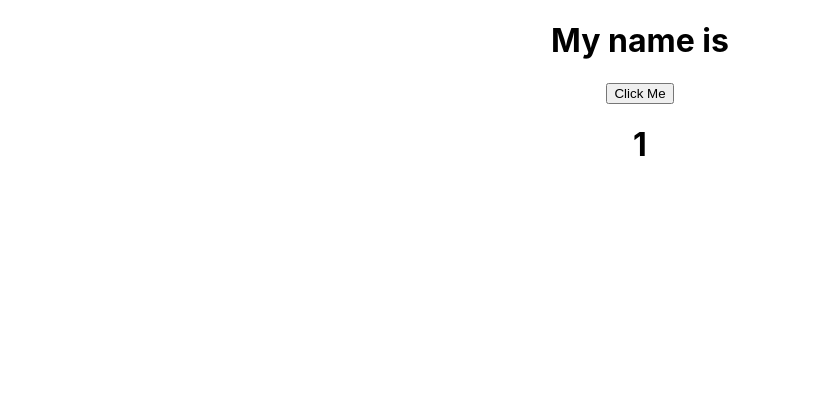
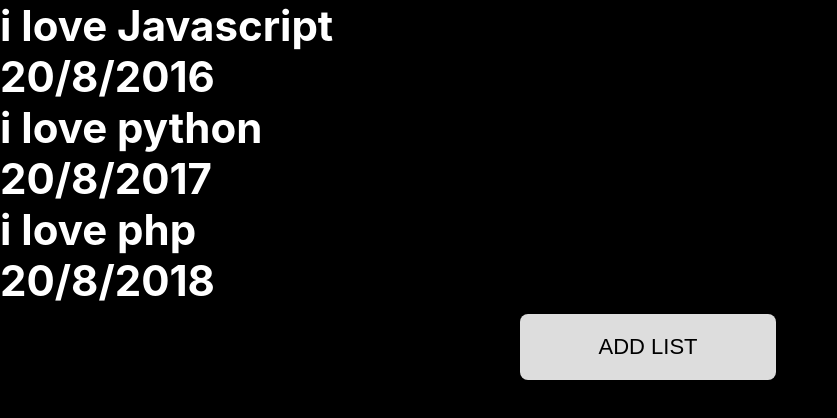
Before and after one commit to mehedihasan-swe/Itemlist, a React (Create React App) app: page / in a window 1280 px wide. Shown: the top 418 px of the page, without its empty margins (0-837 px from the left). Built offline with nearby package versions, Linux system fonts and the light colour scheme.

Commit message:
[style][Feat]Added a Modal and customized design

```diff
--- /dev/null
+++ b/src/Adlist.js
@@ -0,0 +1,17 @@
+import React from 'react'
+
+export default function Adlist() {
+    return (
+        <form>
+            <label>
+                <span>Which progrraming languge do you like?</span>
+                <input type="text" placeholder="your title" />
+            </label>
+            <label>
+                <span>When did you start?</span>
+                <input type="date"/>
+            </label>
+            <button>Submit</button>
+        </form>
+    )
+}
--- a/src/App.css
+++ b/src/App.css
@@ -1,38 +1,77 @@
-.App {
-  text-align: center;
+*,
+*::after,
+*::before {
+  box-sizing: border-box;
+  margin: 0;
+  padding: 0;
 }
 
-.App-logo {
-  height: 40vmin;
-  pointer-events: none;
+body {
+  background-color: #000;
+  color: #fff;
+  font-size: 28px;
 }
 
-@media (prefers-reduced-motion: no-preference) {
-  .App-logo {
-    animation: App-logo-spin infinite 20s linear;
-  }
+.card {
+  background-color: #fff;
+  color: #000;
+  border-radius: 8px;
+  width: 600px;
+  margin: 20px auto;
+  padding: 30px;
+  text-align: center;
+  box-shadow: 2px 2px 5px rgba(255, 255, 255, .7);
 }
 
-.App-header {
-  background-color: #282c34;
-  min-height: 100vh;
-  display: flex;
-  flex-direction: column;
-  align-items: center;
-  justify-content: center;
-  font-size: calc(10px + 2vmin);
-  color: white;
+
+.modal {
+  position: fixed;
+  top: 0;
+  left: 0;
+  width: 100%;
+  height: 100%;
+  background-color: rgba(0, 0, 0, 0.7);
 }
 
-.App-link {
-  color: #61dafb;
+.modal_card {
+  width: 700px;
+  background-color: #000;
+  margin: 200px auto;
+  padding: 100px;
+  color: #fff;
+  border-radius: 8px;
+  box-shadow: 2px 2px 17px 5px rgb(255, 255, 255);
 }
 
-@keyframes App-logo-spin {
-  from {
-    transform: rotate(0deg);
-  }
-  to {
-    transform: rotate(360deg);
-  }
+span {
+  display: inline-block;
+  width: 100%;
+  text-transform: uppercase;
 }
+
+input {
+  width: 100%;
+  padding: 10px;
+  border: 1px solid #ddd;
+  border-radius: 8px;
+  margin-bottom: 30px;
+  font-size: 22px;
+}
+
+.btn_container {
+  width: 20%;
+  margin: 0 auto;
+}
+
+button {
+  width: 100%;
+  border: none;
+  border-radius: 8px;
+  background-color: #ddd;
+  color: #000;
+  padding: 20px;
+  margin: 8px;
+  font-size: 22px;
+  text-transform: uppercase;
+  cursor: pointer;
+}
--- a/src/App.js
+++ b/src/App.js
@@ -1,21 +1,53 @@
+
 
 import { useState } from 'react';
+import Adlist from './Adlist';
 import './App.css';
-import Titlename from './Titlename';
+import Modal from './Modal';
 
+const data = [
+  {
+    id: 1,
+    title: "i love Javascript",
+    StartDate: "20/8/2016"
+  },
+  {
+    id: 2,
+    title: "i love python",
+    StartDate: "20/8/2017"
+  },
+  {
+    id: 3,
+    title: "i love php",
+    StartDate: "20/8/2018"
+  },
+]
 function App() {
 
-    const [number, setnumber]=useState(1);
-    const handleclick= () => {
-      setnumber(prevState=>prevState+1)
+  const [showmodal, setShowModal]=useState(false);
+
+  return (
+    <div className="App">
+      {
+        data.map(item => (
+          <div key={item.id}>
+            <h2>{item.title}</h2>
+            <h2>{item.StartDate}</h2>
+          </div>
+        ))
+      }
+      <div className="btn_container">
+      <button onClick={(e) => setShowModal(true)}>add List</button>
+      </div>
+
+    {
+      showmodal &&
+      <Modal>
+        <Adlist></Adlist>
+        <button onClick={e => setShowModal(false)}>CLOSE MODAL</button>
+      </Modal>
     }
-      return (
-    <div className="App">
-     <div>
-      <h1>My name is <br></br></h1>
-      <button onClick={handleclick}>Click Me </button>
-      <Titlename number={number}></Titlename>
-     </div>
+
     </div>
   );
 }
--- /dev/null
+++ b/src/Modal.js
@@ -0,0 +1,11 @@
+import React from 'react'
+
+export default function Modal({children}) {
+    return (
+        <div className="modal">
+            <div className="modal_card">
+                {children}
+            </div>
+        </div>
+    )
+}
```
